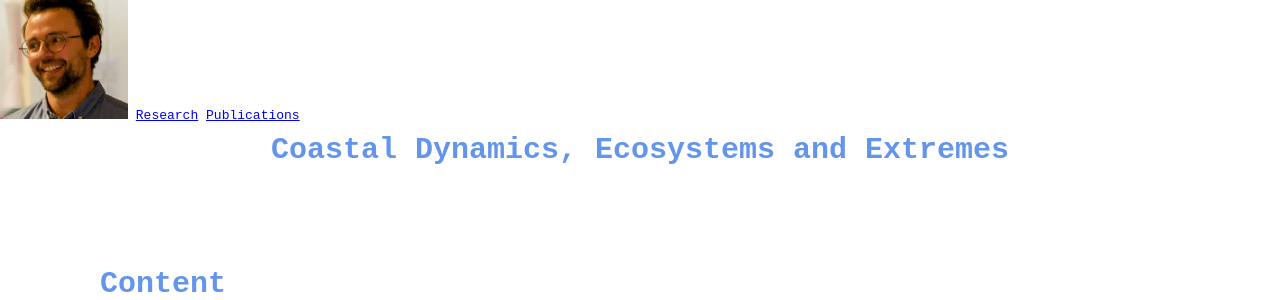
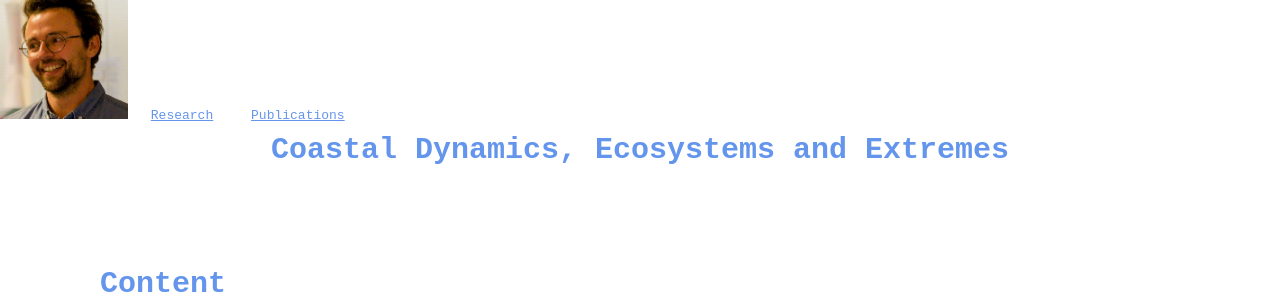
Before and after one commit to pierrechabert/pierrechabert.github.io, a Jekyll site: the page index.html, which Jekyll copies as it is, in a window 1280 px wide. Shown: the part 435-735 px from the top of the page. Built offline with Jekyll 4.4.1, drawn with Linux system fonts in a browser that asks for light colours.

Commit message:
Update index.html

```diff
--- a/index.html
+++ b/index.html
@@ -43,8 +43,8 @@
         <a href="https://pierrechabert.github.io/Communications" style="color:cornflowerblue; margin:15px; text-align:center">Communications</a>
         <a href="https://pierrechabert.github.io/About" style="color:cornflowerblue; margin:15px; text-align:center">About</a>
       -->
- <a href="https://pierrechabert.github.io/Research"  class="center-fit">Research</a>
- <a href="https://pierrechabert.github.io/Publications"  class="center-fit">Publications</a>
+ <a href="https://pierrechabert.github.io/Research"  class="center-fit"  style="color:cornflowerblue; margin:15px; text-align:center">Research</a>
+ <a href="https://pierrechabert.github.io/Publications"  class="center-fit"  style="color:cornflowerblue; margin:15px; text-align:center">Publications</a>
 
      <!-- About contains CV; Communications contains presentations etc... logo -->
 
```
